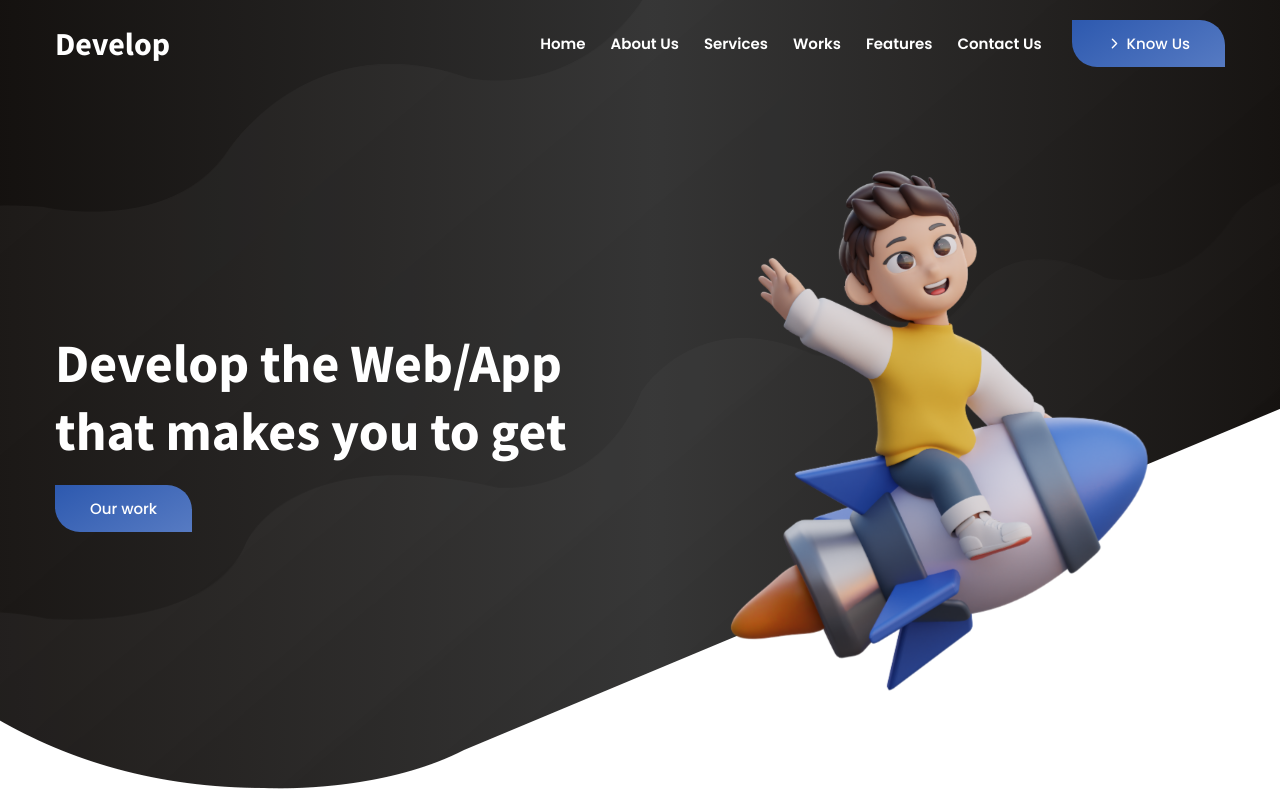
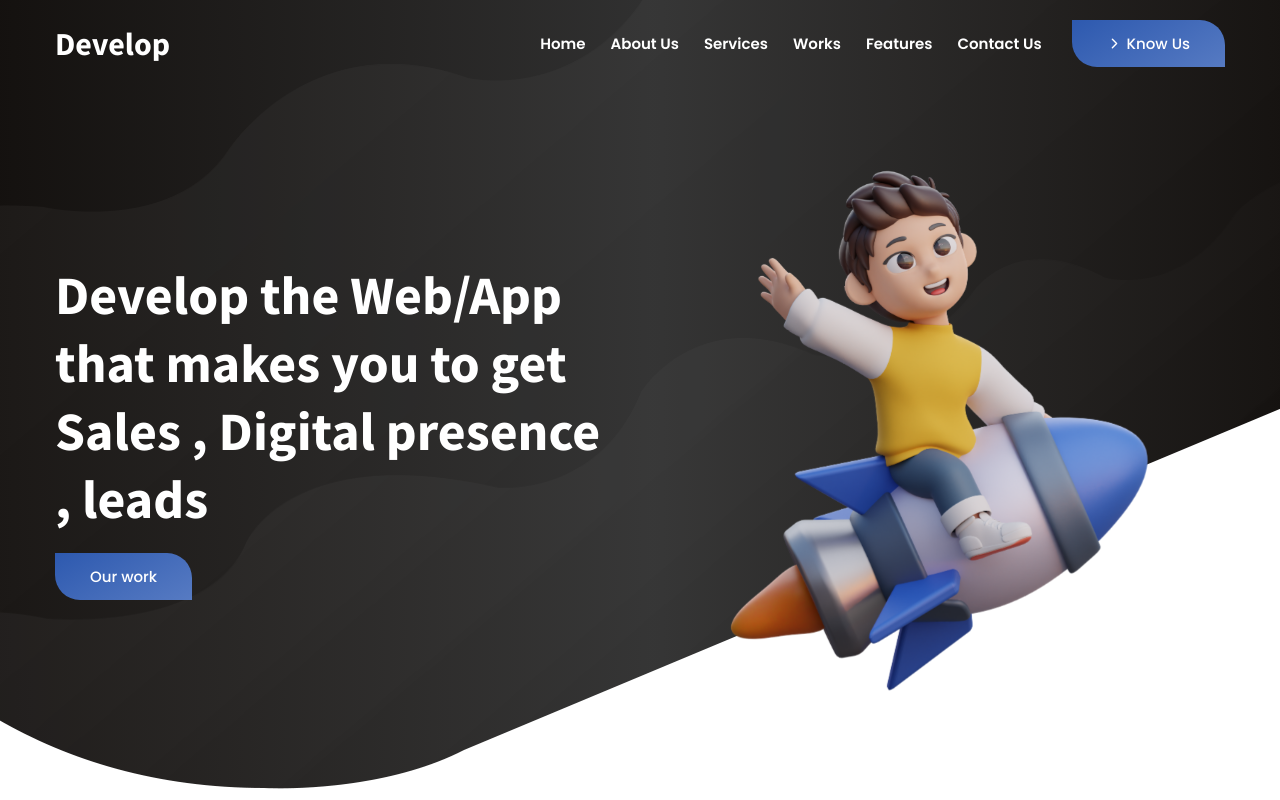
Before and after one commit to Dinesh-4/agency, a plain HTML site: page index.html in a window 1280 px wide. Shown: the top 800 px of the page. Drawn offline with nearby package versions, Linux system fonts and the light colour scheme.

Commit message:
Con uptd

```diff
--- a/index.html
+++ b/index.html
@@ -5,7 +5,7 @@
   <meta charset="UTF-8">
   <meta http-equiv="X-UA-Compatible" content="IE=edge">
   <meta name="viewport" content="width=device-width, initial-scale=1.0">
-  <title>Desinic - Get Best UI Design</title>
+  <title>Develop</title>
 
   <!--
     - favicon
@@ -113,7 +113,7 @@
 
 
 
-            <h2 class="h2 hero-title">Develop the Web/App that makes you to get</h2>
+            <h2 class="h2 hero-title">Develop the Web/App that makes you to get  <b>Sales ,  Digital presence , leads</b></h2>
 
 
             <button class="btn">Our work</button>
@@ -607,7 +607,7 @@
                 </div>
 
                 <div class="content">
-                  <h3 class="h3 title">We design with current trend .</h3>
+                  <h3 class="h3 title">We design with current trend.</h3>
                 </div>
 
               </div>
```
